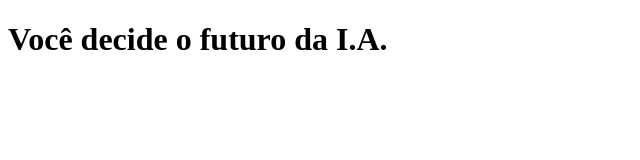
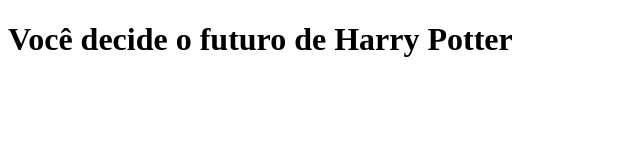
Before and after one commit to loloa009/abc, a plain HTML site: page index.html in a window 1280 px wide. Shown: the whole page, without its empty margins (0-640 px from the left). Drawn offline with Linux system fonts and the light colour scheme.

Commit message:
harry potter

```diff
--- a/index.html
+++ b/index.html
@@ -4,20 +4,30 @@
 <head>
     <meta charset="UTF-8">
     <meta name="viewport" content="width=device-width, initial-scale=1.0">
+
     <link rel="stylesheet" href="style.css">
-    <title>Você decide o futuro da I.A.</title>
+
+    <title>Você decide o futuro de Harry Potter</title>
 </head>
 
 <body>
+
     <div class="caixa-principal">
-        <h1>Você decide o futuro da I.A.</h1>
+
+        <h1>Você decide o futuro de Harry Potter</h1>
+
         <div class="caixa-perguntas"></div>
+
         <div class="caixa-alternativas"></div>
+
         <div class="caixa-resultado">
             <p class="texto-resultado"></p>
         </div>
+
     </div>
+
     <script src="script.js"></script>
+
 </body>
 
 </html>
```
